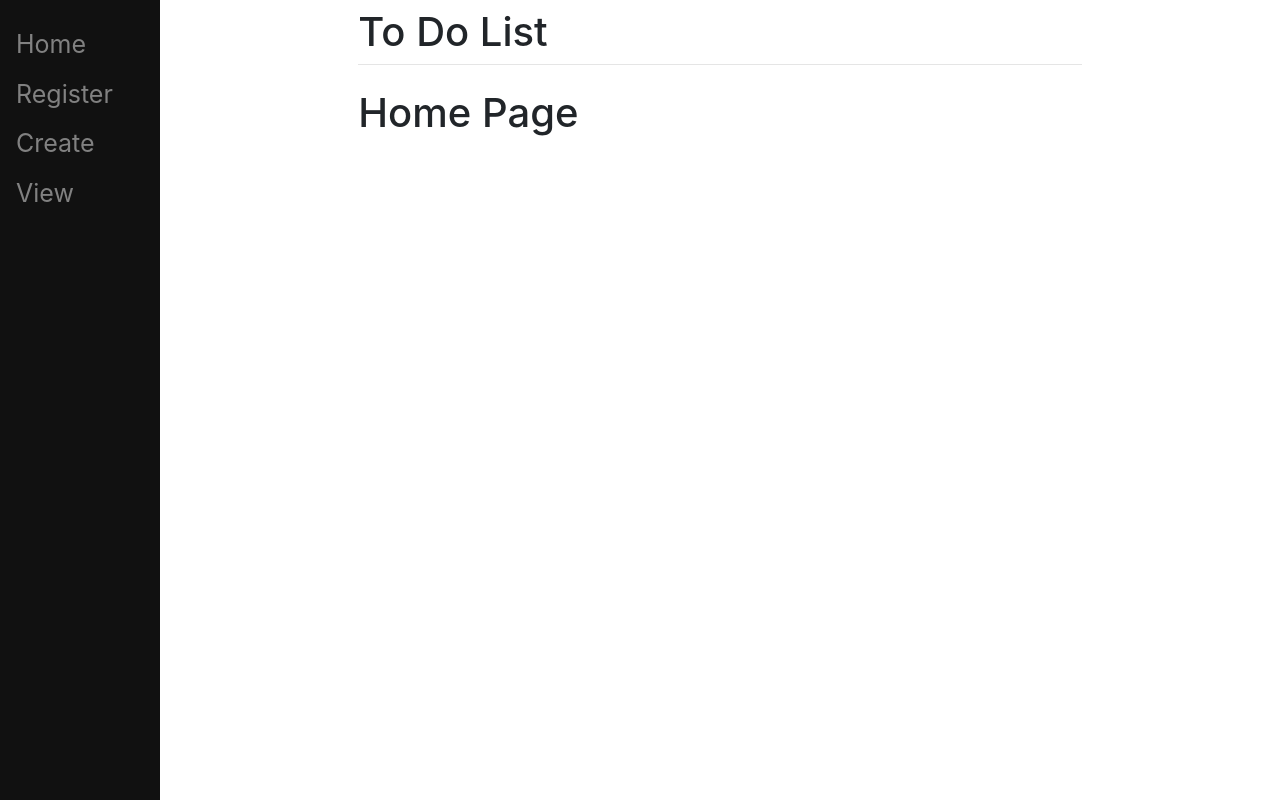
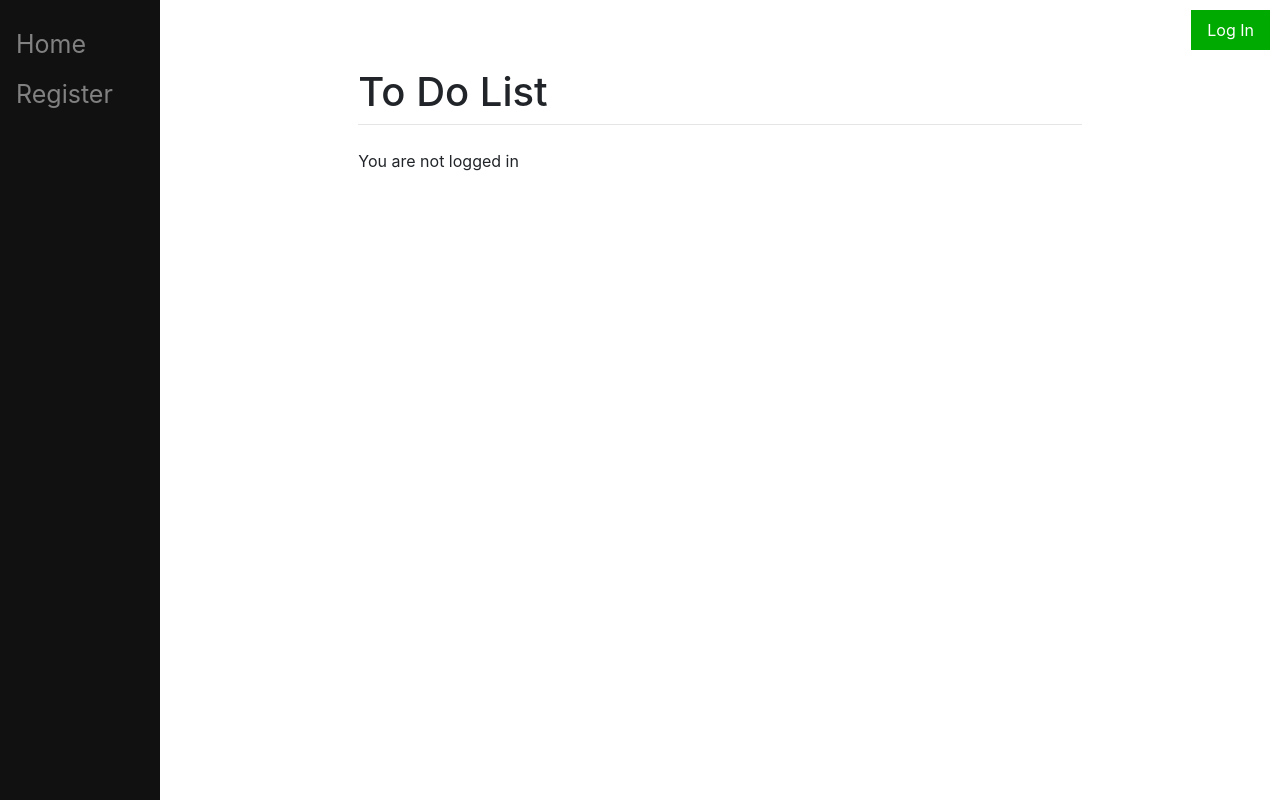
Before and after one commit to Lebron1671/ToDoList, a Django app: page / in a window 1280 px wide. Run offline with Django 4.2, Linux system fonts and the light colour scheme.

Commit message:
update login logout and transition beetween pages

```diff
--- a/to_do_list/main/models.py
+++ b/to_do_list/main/models.py
@@ -1,11 +1,15 @@
 from django.db import models
+from django.contrib.auth.models import User
+
 
 # Create your models here.
 class ToDoList(models.Model):
+    user = models.ForeignKey(User, on_delete=models.CASCADE, related_name="todolist", null=True)
     name = models.CharField(max_length=200)
 
     def __str__(self):
         return self.name
+
 
 class Item(models.Model):
     todolist = models.ForeignKey(ToDoList, on_delete=models.CASCADE)
--- a/to_do_list/main/templates/main/base.html
+++ b/to_do_list/main/templates/main/base.html
@@ -21,6 +21,32 @@
                 display:block;
             }
 
+            .top-panel {
+                display: flex;
+                justify-content: flex-end;
+                padding: 10px;
+                background-color: transparent; /* изменяем фоновый цвет на прозрачный */
+            }
+
+            .auth-buttons {
+                display: flex;
+                align-items: center;
+                gap: 10px;
+            }
+
+            .auth-buttons a {
+                padding: 8px 16px;
+                text-decoration: none;
+                font-size: 16px;
+                color: #ffffff;
+                background-color: #00aa00; /* зеленый цвет */
+            }
+
+
+            .auth-buttons a.logout {
+                background-color: #aa0000; /* красный цвет */
+            }
+
             .sidenav a:hover{
 			    color:#f1f1f1;
 		    }
@@ -39,11 +65,23 @@
         <title>{% block title %}Nick's Site{% endblock %}</title>
     </head>
     <body>
+        <div class="top-panel">
+            <div class="auth-buttons">
+                {% if user.is_authenticated %}
+                    <a href="{% url 'logout' %}" class="logout">Log Out</a>
+                {% else %}
+                    <a href="{% url 'login' %}">Log In</a>
+                {% endif %}
+            </div>
+        </div>
         <div class="sidenav">
-            <a href="/home">Home</a>
-            <a href="/register">Register</a>
-            <a href="/create">Create</a>
-            <a href="/2">View</a>
+            <a href="/">Home</a>
+            {% if user.is_authenticated %}
+                <a href="/create">Create</a>
+                <a href="/view">View</a>
+            {% else %}
+                <a href="/register">Register</a>
+            {% endif %}
         </div>
         <div id="content" class="main">
             <div class="row justify-content-center">
--- a/to_do_list/main/templates/main/create.html
+++ b/to_do_list/main/templates/main/create.html
@@ -5,7 +5,6 @@
 {% endblock %}
 
 {% block content %}
-    <h3>Create Page</h3>
     <form method="post" action="/create/" class="form-group">
         {% csrf_token %}
         <div class="input-group mb-3">
--- a/to_do_list/main/templates/main/home.html
+++ b/to_do_list/main/templates/main/home.html
@@ -3,5 +3,10 @@
     Home
 {% endblock %}
 {% block content %}
-    <h1>Home Page</h1>
+    {% if user.is_authenticated %}
+        Hi {{ user.username }}!
+        <p>You are logged in</p>
+    {% else %}
+        <p>You are not logged in</p>
+    {% endif %}
 {% endblock %}
--- a/to_do_list/main/urls.py
+++ b/to_do_list/main/urls.py
@@ -6,4 +6,5 @@ urlpatterns = [
     path("<int:id>", views.index, name="index"),
     path("", views.home, name="home"),
     path("create/", views.create, name="create"),
+    path("view/", views.view, name="view"),
 ]
--- a/to_do_list/main/views.py
+++ b/to_do_list/main/views.py
@@ -1,43 +1,59 @@
 from django.shortcuts import render
-from django.http import HttpResponse, HttpResponseRedirect
-from .models import ToDoList, Item
+from django.http import HttpResponseRedirect, Http404
+from .models import ToDoList
 from .forms import CreateNewList
+from django.core.exceptions import ObjectDoesNotExist
+
+
 # Create your views here.
+def index(response, id):
+    try:
+        ls = ToDoList.objects.get(id=id)
+    except ObjectDoesNotExist:
+        return HttpResponseRedirect("/view")
+        #raise Http404("Page not found.")
+    if ls in response.user.todolist.all():
+        if response.method == "POST":
+            print(response.POST)
+            if response.POST.get("save"):
+                for item in ls.item_set.all():
+                    if response.POST.get("c" + str(item.id)) == "clicked":
+                        item.complete = True
+                    else:
+                        item.complete = False
+                    item.save()
+            elif response.POST.get("newItem"):
+                txt = response.POST.get("new")
+                if len(txt) > 2:
+                    ls.item_set.create(text=txt, complete=False)
+                else:
+                    print("invalid")
+        return render(response, "main/list.html", {"ls": ls})
+    return render(response, "main/view.html", {})
 
-def index(response, id):
-    ls = ToDoList.objects.get(id=id)
-
-    if response.method == "POST":
-        print(response.POST)
-        if response.POST.get("save"):
-            for item in ls.item_set.all():
-                if response.POST.get("c" + str(item.id)) == "clicked":
-                    item.complete = True
-                else:
-                    item.complete = False
-                item.save()
-        elif response.POST.get("newItem"):
-            txt = response.POST.get("new")
-            if len(txt) > 2:
-                ls.item_set.create(text=txt, complete=False)
-            else:
-                print("invalid")
-
-    return render(response, "main/list.html", {"ls": ls})
 
 def home(response):
     return render(response, 'main/home.html', {})
 
+
 def create(response):
     if response.method == "POST":
-        form = CreateNewList(response.POST)
+        try:
+            form = CreateNewList(response.POST)
 
-        if form.is_valid():
-            n = form.cleaned_data["name"]
-            t = ToDoList(name=n)
-            t.save()
+            if form.is_valid():
+                n = form.cleaned_data["name"]
+                t = ToDoList(name=n)
+                t.save()
+                response.user.todolist.add(t)
 
-        return HttpResponseRedirect("/%i" %t.id)
+            return HttpResponseRedirect("/%i" %t.id)
+        except AttributeError:
+            return render(response, 'main/home.html', {})
     else:
         form = CreateNewList()
     return render(response, 'main/create.html', {"form": form})
+
+
+def view(response):
+    return render(response, "main/view.html", {})
```
Also changed, not shown: to_do_list/main/templates/main/view.html (added, +9 -0 lines), to_do_list/db.sqlite3, to_do_list/main/migrations/0001_initial.py.
